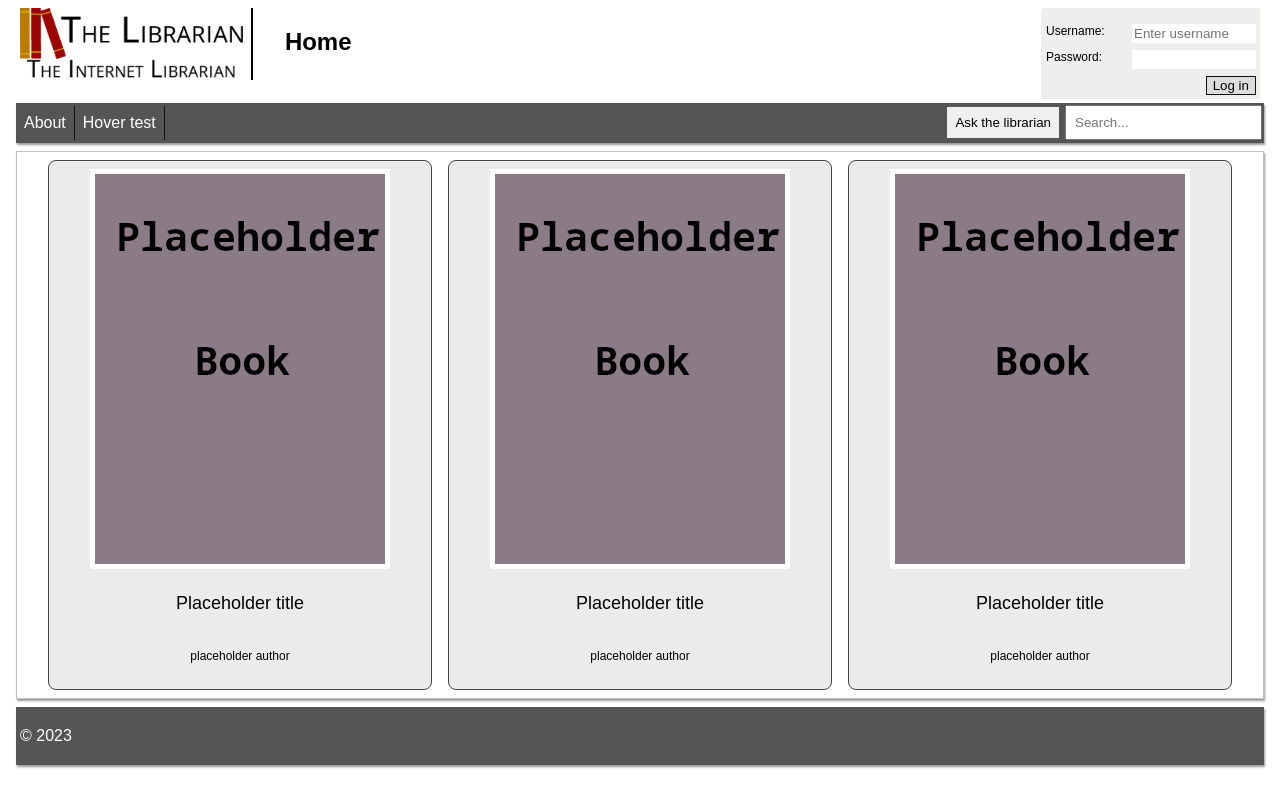
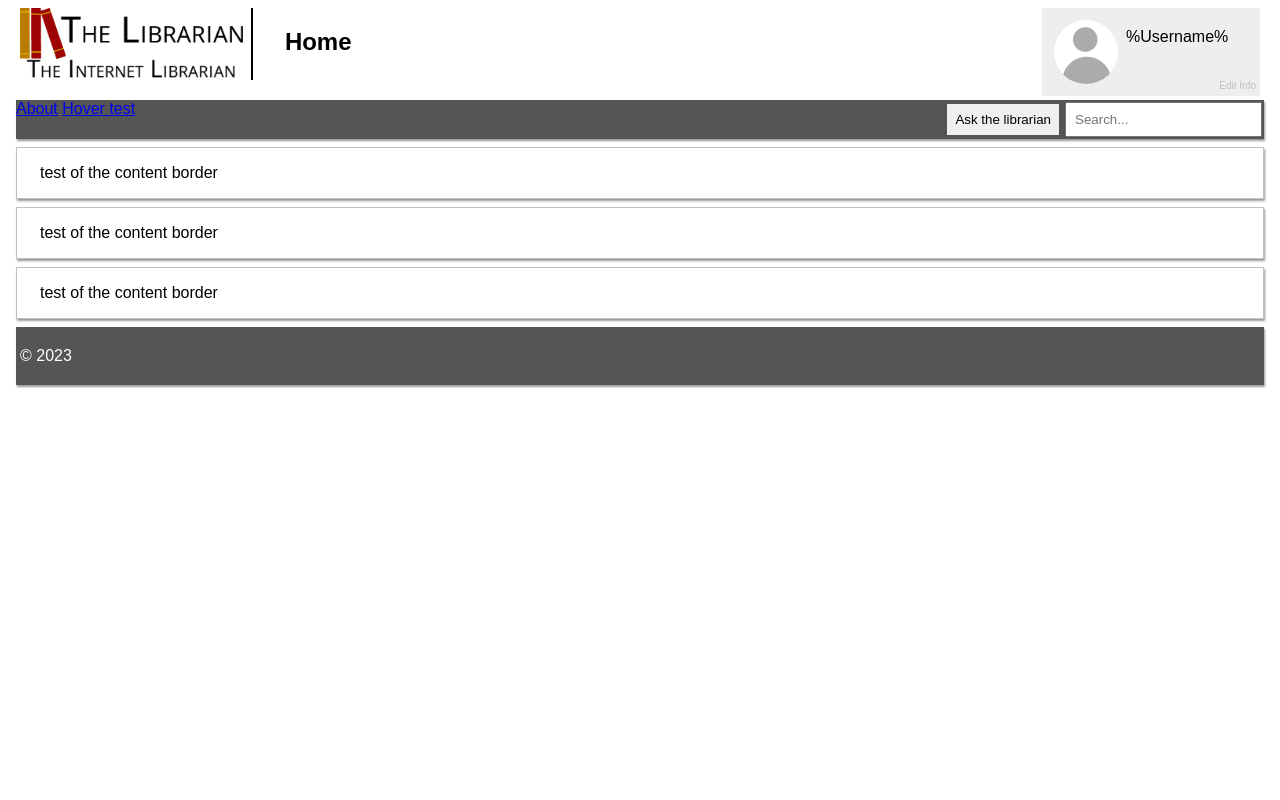
Before and after one commit to LRG1998/bettergoodreads, a SvelteKit app: page / in a window 1280 px wide. Built offline with nearby package versions, Linux system fonts and the light colour scheme.

Commit message:
test to see if it uploads still

```diff
--- a/src/routes/+page.svelte
+++ b/src/routes/+page.svelte
@@ -1,41 +1,9 @@
 <script>
-    import { onMount } from "svelte";
-let loggedin = false;
 
-onMount(() => {
-    let username = "";
-    if(loggedin == false) {
-        document.getElementById("login").hidden = false;
-        document.getElementById("user").hidden = true;
-    }
-    else{
-        document.getElementById("login").hidden = true;
-        document.getElementById("user").hidden = false;
-    }
 
-});
-function logout(){
-    loggedin = false;
-    document.getElementById("login").hidden = false;
-    document.getElementById("user").hidden = true;
-};
-function login(username){
-    let userinput = document.getElementById("userinput")
-    let userpass = document.getElementById("pass")
-    if(userinput.value != ""){
-    username = userinput.value;
-    document.getElementById("username").innerText = username;
-    loggedin = true;
-    document.getElementById("login").hidden = true;
-    document.getElementById("user").hidden = false;
-    userinput.style.border="none";
-    userinput.value = "";
-    userpass.value = "";
-    } else{
-        userinput.style.border="red 1px solid"
-    }
-};
 </script>
+
+
 <head>
 	<meta charset="utf-8" />
     <link rel="icon" href="%sveltekit.assets%/favicon.png" />
@@ -52,57 +20,38 @@ function login(username){
         <h2>
             Home
         </h2>
-        <div id = "login">
-            <p>Username: <input id = "userinput" type="text" placeholder="Enter username"></p>
-            <p>Password: <input id="pass" type = "password"></p>
-            <button type="submit"on:click={()=>login()}>Log in</button>
-        </div>
+
         <div id = "user">
             <a href="./profile/">
             <img src="./images/default.png" alt="User Icon" id = "usericon">
             </a>
-            <p id = "username">%Username%</p>
+            <p id = "username">%Username%</p><br>
             <a href="#" id = "edit">Edit Info</a>
-            <button type="submit" on:click={()=>logout()}>Log off</button>
         </div>
     </div>
 
 
     <div id = "topbar">
-        <a id = "barnav" href="../about/">About</a>
-        <a id = "barnav" href="#">Hover test</a>
+        <a href="../about/">About</a>
+        <a href="#">Hover test</a>
         <input type="text" placeholder="Search...">
-        <a href="search/"><button id="SearchButton">Ask the librarian</button></a>
+        <button id="SearchButton">Ask the librarian</button>
     </div>
-    <div id= "content">
-    <a id="recommended" href="#">
-        <img src="images/bkplchldr.png">
-        <p id = "title">
-            Placeholder title
+    <div id="content">
+        <p>
+            test of the content border
         </p>
-        <p id = "author">
-            placeholder author
+    </div>
+    <div id="content">
+        <p>
+            test of the content border
         </p>
-    </a>
-    <a id="recommended" href = "#">
-        <img src="images/bkplchldr.png">
-        <p id = "title">
-            Placeholder title
+    </div>
+    <div id="content">
+        <p>
+            test of the content border
         </p>
-        <p id = "author">
-            placeholder author
-        </p>
-    </a>
-    <a id="recommended" href="#">
-        <img src="images/bkplchldr.png">
-        <p id = "title">
-            Placeholder title
-        </p>
-        <p id = "author">
-            placeholder author
-        </p>
-    </a>
-</div>
+    </div>
     </body>
     <footer>
         <p>
```
